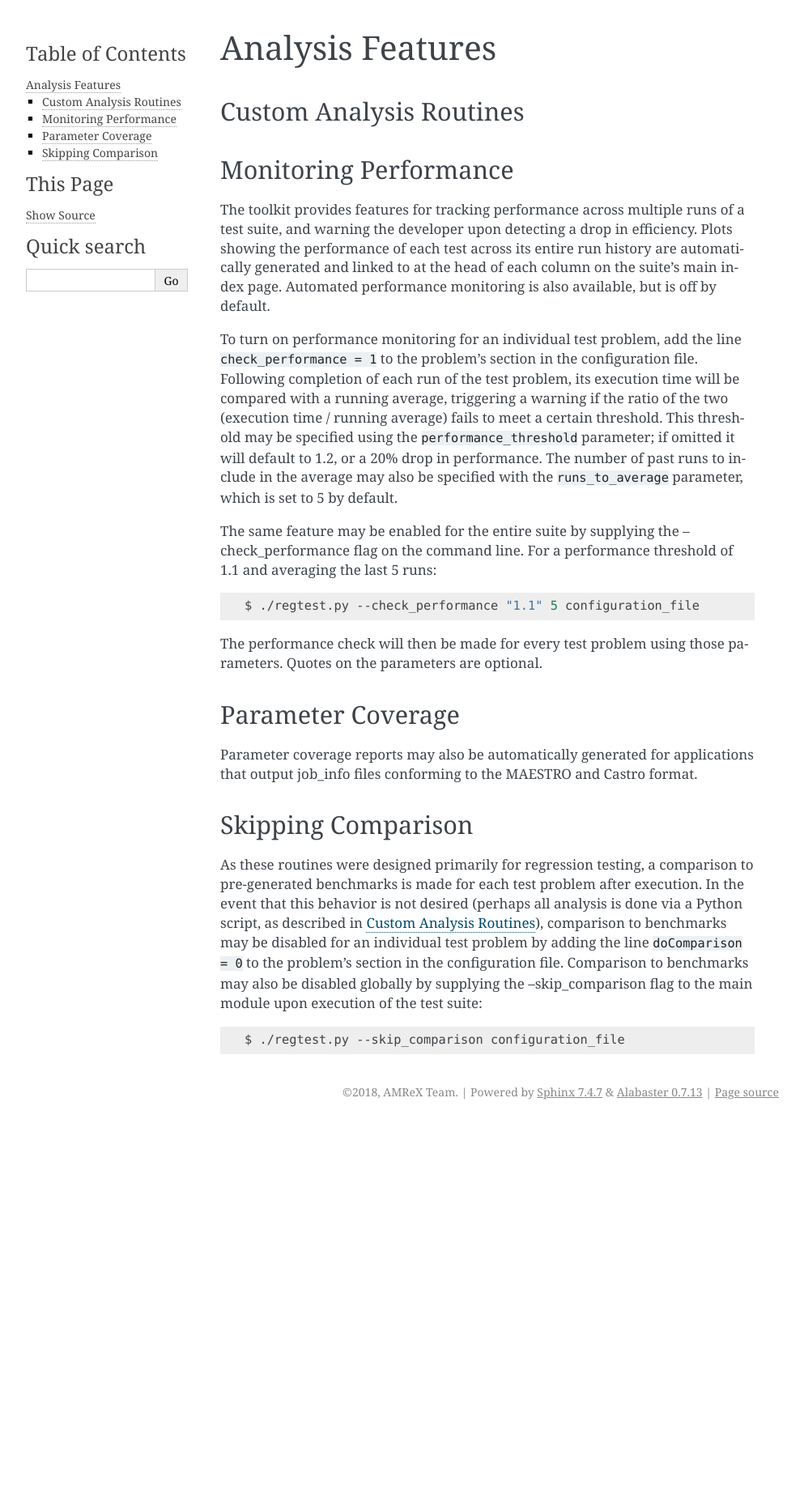
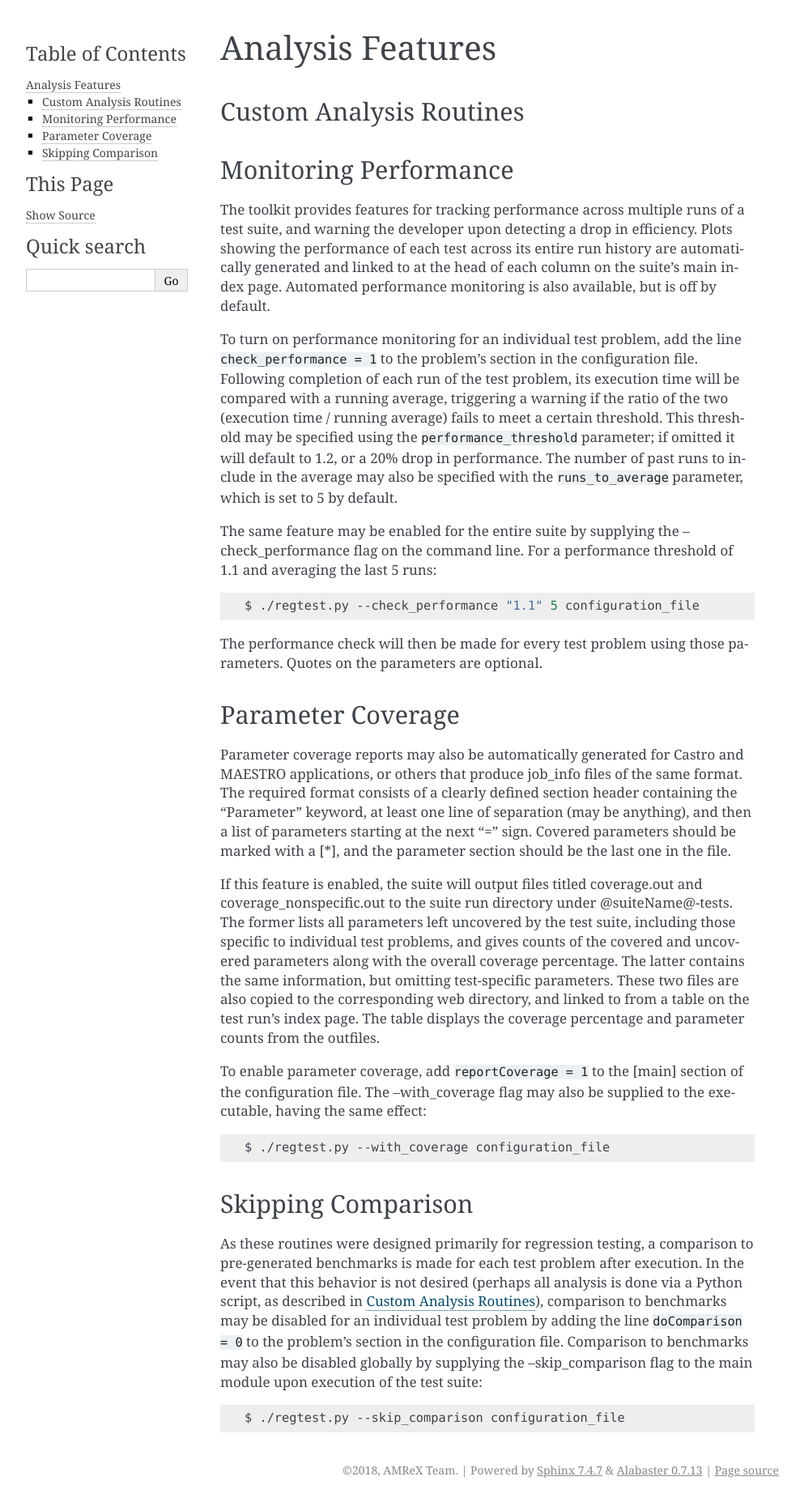
Before and after one commit to AMReX-Codes/regression_testing, a Sphinx documentation site: the page built from docs/source/analysis.rst, in a window 1280 px wide. Shown: the whole page at 81% size, without its empty margins (148-1141 px from the left). Built offline with Sphinx 7.4.7, drawn with Linux system fonts in a browser that asks for light colours; before the commit the page ends 1388 px from its top, so only the background shows below that.

Commit message:
Added notification and configuration files
Extended analysis page
Completed e-mail section of notification page

```diff
--- a/docs/source/analysis.rst
+++ b/docs/source/analysis.rst
@@ -39,8 +39,31 @@ parameters. Quotes on the parameters are optional.
 Parameter Coverage
 ==================
 
-Parameter coverage reports may also be automatically generated for applications
-that output job_info files conforming to the MAESTRO and Castro format.
+Parameter coverage reports may also be automatically generated for Castro and
+MAESTRO applications, or others that produce job_info files of the same format.
+The required format consists of a clearly defined section header containing the
+"Parameter" keyword, at least one line of separation (may be anything), and then
+a list of parameters starting at the next "=" sign. Covered parameters should be
+marked with a [\*], and the parameter section should be the last one in the
+file.
+
+If this feature is enabled, the suite will output files titled coverage.out
+and coverage_nonspecific.out to the suite run directory under @suiteName@-tests.
+The former lists all parameters left uncovered by the test suite, including
+those specific to individual test problems, and gives counts of the covered
+and uncovered parameters along with the overall coverage percentage. The
+latter contains the same information, but omitting test-specific parameters.
+These two files are also copied to the corresponding web directory, and
+linked to from a table on the test run's index page. The table displays the
+coverage percentage and parameter counts from the outfiles.
+
+To enable parameter coverage, add ``reportCoverage = 1`` to the [main] section
+of the configuration file. The --with_coverage flag may also be supplied to
+the executable, having the same effect:
+
+.. code-block:: bash
+
+   $ ./regtest.py --with_coverage configuration_file
 
 Skipping Comparison
 ===================
--- a/docs/source/index.rst
+++ b/docs/source/index.rst
@@ -20,6 +20,8 @@ A simple regression testing toolkit for AMReX-based applications.
    :caption: Contents:
 
    intro
+   notification
+   configuration
    analysis
 
 Indices and tables
```
Also changed, not shown: docs/source/configuration.rst (added, +12 -0 lines), docs/source/notification.rst (added, +16 -0 lines).
